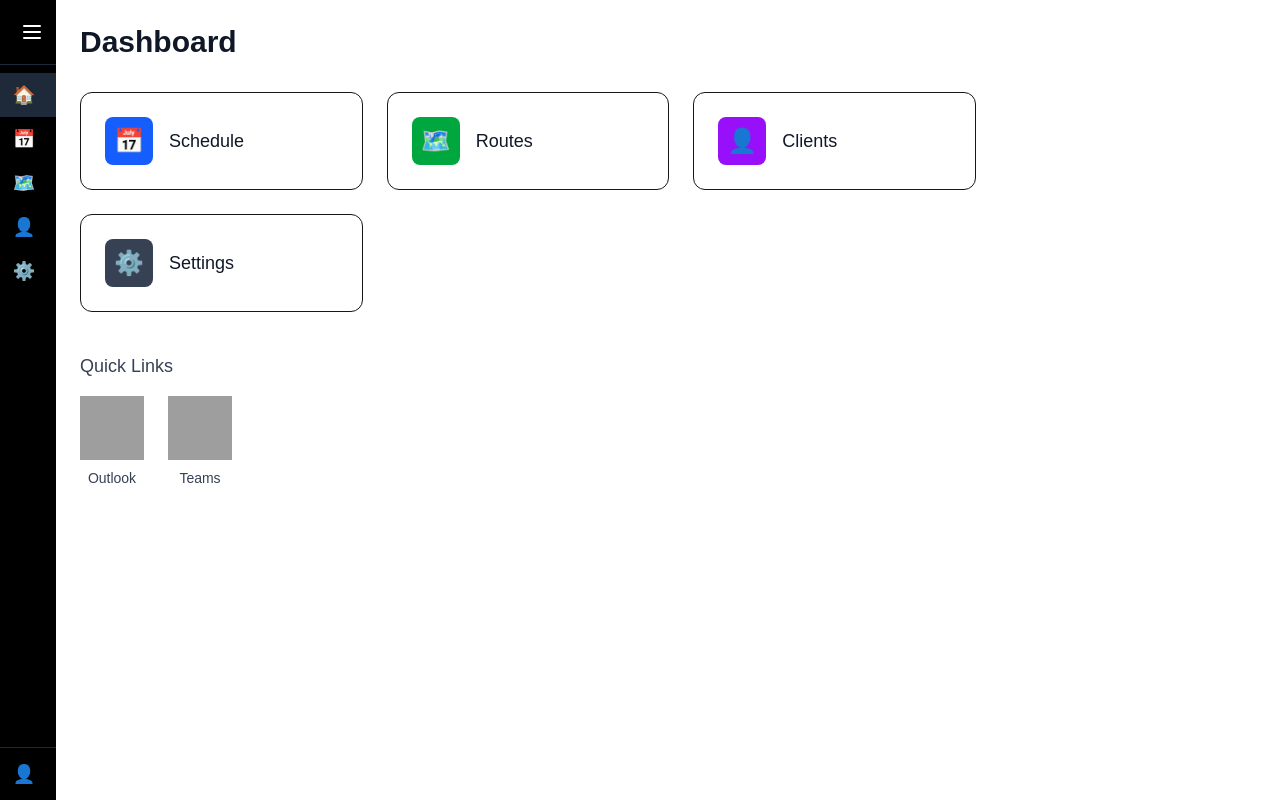
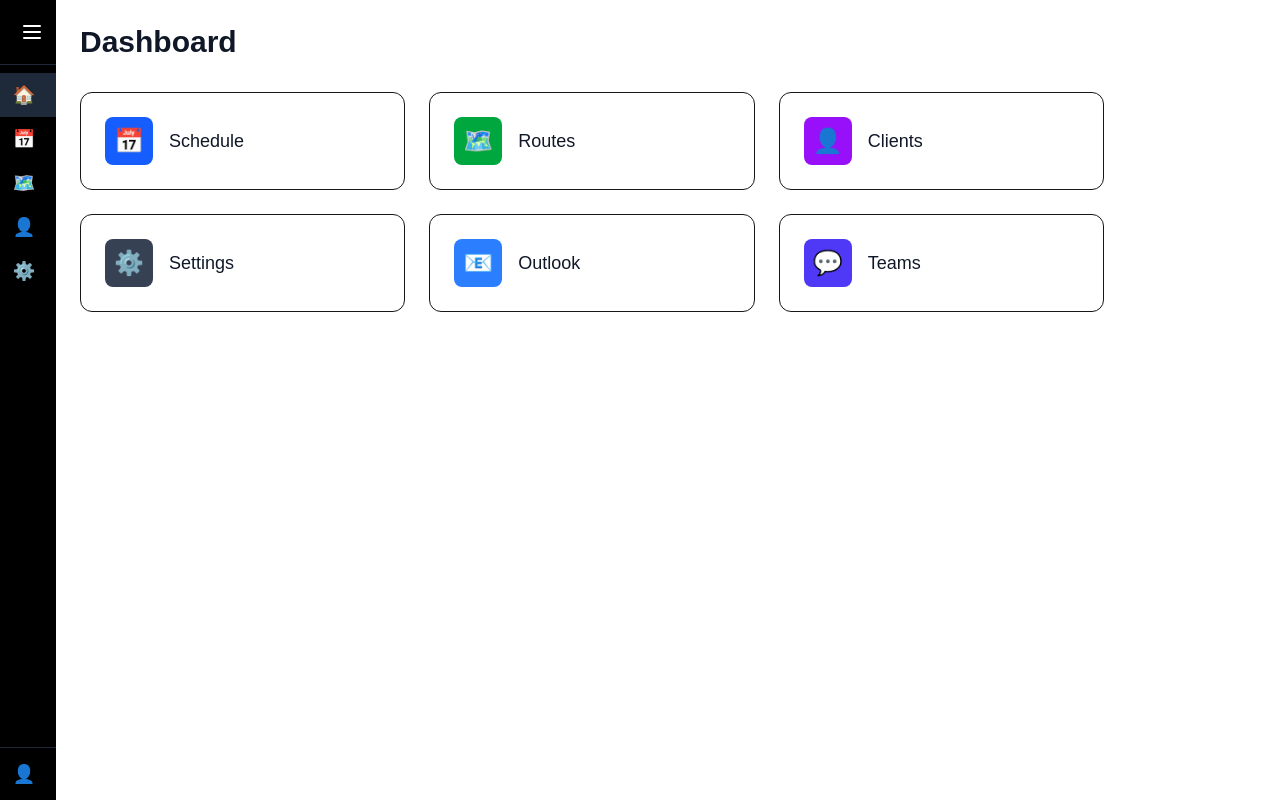
Before and after one commit to geogregit/lumenforge-app, a Next.js app: page / in a window 1280 px wide. Built offline with nearby package versions, Linux system fonts and the light colour scheme; no server answers; grey boxes are pictures that could not be loaded.

Commit message:
Dashboard tiles for Outlook and Teams, remove Quick Links

```diff
--- a/app/page.tsx
+++ b/app/page.tsx
@@ -7,14 +7,30 @@ export default function Dashboard() {
     { href: '/routes', title: 'Routes', icon: '🗺️', color: 'bg-green-600' },
     { href: '/clients', title: 'Clients', icon: '👤', color: 'bg-purple-600' },
     { href: '/settings', title: 'Settings', icon: '⚙️', color: 'bg-gray-700' },
+    { href: 'https://outlook.office.com', title: 'Outlook', icon: '📧', color: 'bg-blue-500', external: true },
+    { href: 'https://teams.microsoft.com', title: 'Teams', icon: '💬', color: 'bg-indigo-600', external: true },
   ]
 
   return (
     <div className="p-6">
       <h1 className="text-3xl font-bold text-gray-900 mb-8">Dashboard</h1>
 
-      <div className="grid grid-cols-1 sm:grid-cols-2 lg:grid-cols-3 gap-6 max-w-4xl">
+      <div className="grid grid-cols-1 sm:grid-cols-2 lg:grid-cols-3 gap-6 max-w-5xl">
         {tiles.map(tile => (
+          tile.external ? (
+            <a
+              key={tile.href}
+              href={tile.href}
+              target="_blank"
+              rel="noopener noreferrer"
+              className="bg-white border rounded-xl p-6 hover:shadow-lg transition-shadow flex items-center gap-4"
+            >
+              <div className={`${tile.color} text-white w-12 h-12 rounded-lg flex items-center justify-center text-2xl`}>
+                {tile.icon}
+              </div>
+              <span className="text-lg font-medium text-gray-900">{tile.title}</span>
+            </a>
+          ) : (
             <Link
               key={tile.href}
               href={tile.href}
@@ -25,21 +41,8 @@ export default function Dashboard() {
               </div>
               <span className="text-lg font-medium text-gray-900">{tile.title}</span>
             </Link>
+          )
         ))}
-      </div>
-
-      <div className="mt-10">
-        <h2 className="text-lg font-medium text-gray-700 mb-4">Quick Links</h2>
-        <div className="flex gap-6">
-          <a href="https://outlook.office.com" target="_blank" rel="noopener noreferrer" className="flex flex-col items-center gap-2">
-            <img src="https://img.icons8.com/color/96/microsoft-outlook-2019.png" alt="Outlook" className="w-16 h-16" />
-            <span className="text-sm text-gray-700">Outlook</span>
-          </a>
-          <a href="https://teams.microsoft.com" target="_blank" rel="noopener noreferrer" className="flex flex-col items-center gap-2">
-            <img src="https://img.icons8.com/fluency/96/microsoft-teams-2019.png" alt="Teams" className="w-16 h-16" />
-            <span className="text-sm text-gray-700">Teams</span>
-          </a>
-        </div>
       </div>
     </div>
   )
```
Lines whose indentation alone changed are shown as unchanged.
